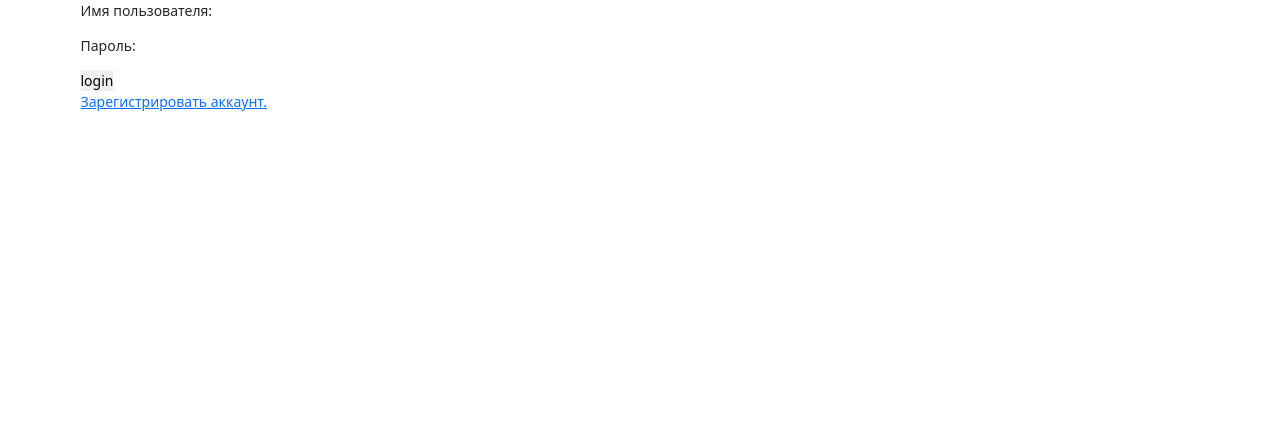
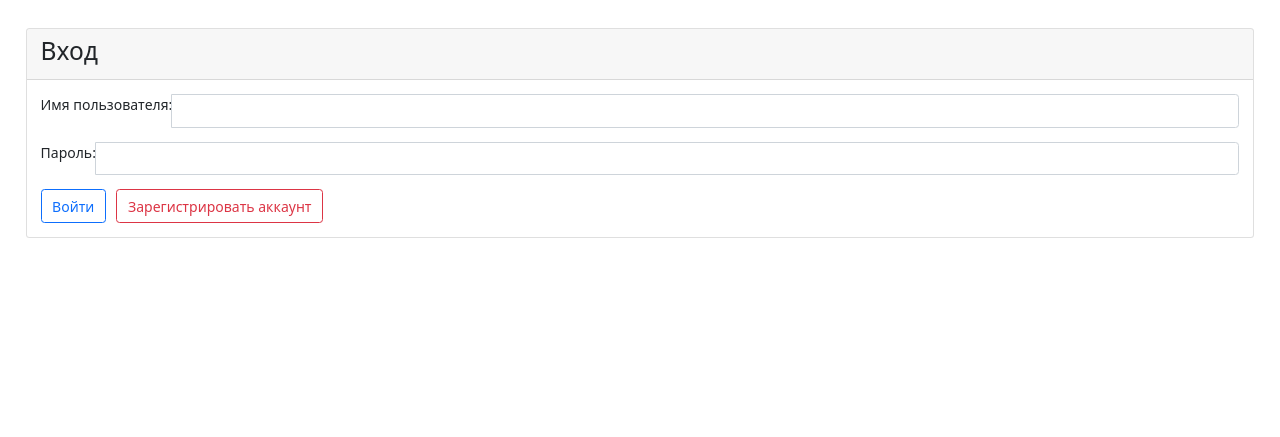
Before and after one commit to manndarinchik/web-database, a Django app: page /accounts/login/ in a window 1280 px wide. Shown: the top 437 px of the page. Before the commit the page ends 111 px from the top, so only its background shows below. Run offline with Django 4.2, Linux system fonts and the light colour scheme.

Commit message:
Небольшие обновления верстки и стилей

```diff
--- a/database_app/static/database_app/css/main.css
+++ b/database_app/static/database_app/css/main.css
@@ -230,3 +230,7 @@ td:nth-child(2) {
 #table_card .card-body{
 	padding: 0;
 }
+
+.list-group-container{
+	margin: 1rem;
+}
--- a/database_app/templates/base_generic.html
+++ b/database_app/templates/base_generic.html
@@ -12,17 +12,20 @@
     <link href="https://fonts.googleapis.com/css2?family=Roboto&display=swap" rel="stylesheet">
     <link href="https://cdn.jsdelivr.net/npm/bootstrap@5.1.3/dist/css/bootstrap.min.css" rel="stylesheet" integrity="sha384-1BmE4kWBq78iYhFldvKuhfTAU6auU8tT94WrHftjDbrCEXSU1oBoqyl2QvZ6jIW3" crossorigin="anonymous">
 
-    {% block title %}<title>Таблица</title>{% endblock %}
+    {% block title %}<title>Таблицы</title>{% endblock %}
 </head>
 <body>
-    {%if request.user.is_authenticated %}
     <div class="content_container">
+        {%if request.user.is_authenticated %}
 
         <div class="card" style="margin-top: 2rem; width: 100%;" id="nav_card">
             <nav class="navbar navbar-expand-lg navbar-light bg-light">
 
                 <h1><a href="{% url 'alltables' %}">{{user.username}}</a></h1>
-                <p>({{user_group}})</p>
+                {% if no_permissions %}
+                    {% else %}
+                    <p>({{user_group}})</p>
+                {% endif %}
 
                 <button class="navbar-toggler" type="button" data-bs-toggle="collapse" data-bs-target="#navbarNav" aria-controls="navbarNav" aria-expanded="false" aria-label="Toggle navigation">
                     <span class="navbar-toggler-icon"></span>
@@ -30,15 +33,17 @@
 
                 <div class="collapse navbar-collapse" id="navbarNav">
                     <ul class="navbar-nav">
+                        {% if user_group == "admins" %}
                         <li class="nav-item">
-                            {% if user_group == "admins" %}
                             <a class="btn btn-outline-success me-2" href="{% url 'admin' %}">Администрация</a>
+                        </li>
+                        {% endif %}
+                        {% if no_permissions %}
+                        {% else %}
+                        <li class="nav-item">
                             <a class="btn btn-outline-primary me-2" href="{% url 'alltables' %}">Все Таблицы</a>
-                            {% endif %}
                         </li>
-                        <li class="nav-item">
-                            <a class="btn btn-outline-primary me-2" href="#">Таблицы</a>
-                        </li>
+                        {%endif%}
                         <li class="nav-item">
                             <a class="btn btn-outline-danger me-2"  href="{% url 'logout' %}">Выйти</a>
                         </li>
@@ -47,10 +52,14 @@
             </nav>
         </div>
 
-    {% endif %}
+        {% endif %}
 
         {% if no_permissions %}
-        <p>Обратитесь у администратору для получения доступа. </p>
+        <div class="card" style="margin-top: 2rem; width: 100%;">
+          <div class="card-header">
+              <h3 class="card-title">Обратитесь к администратору для получения доступа.</h3>
+          </div>
+        </div>
         {% endif %}
 
         {% block content %}{% endblock %}
--- a/database_app/templates/database_app/admin.html
+++ b/database_app/templates/database_app/admin.html
@@ -1,5 +1,5 @@
 {% extends 'base_generic.html' %}
-
+{% block title%}<title>Администрирование</title>{%endblock%}
 {% block content %}
 
         <form action="" method="POST">
--- a/database_app/templates/database_app/index.html
+++ b/database_app/templates/database_app/index.html
@@ -1,11 +1,12 @@
 {% extends 'base_generic.html' %}
+{% block title%}<title>{{name}}</title>{%endblock%}
 
 {% block content %}
 
     {% if perms.database_app.can_view %}
     <div class="card" style="margin-top: 2rem; width: 100%;" id="table_card">
         <div class="card-header" id="table_header">
-            <h1>Таблица</h1>
+            <h1>{{name}}</h1>
         </div>
 
         <div class="card-body">
--- a/database_app/templates/registration/login.html
+++ b/database_app/templates/registration/login.html
@@ -1,7 +1,12 @@
 {% extends 'base_generic.html' %}
+{% block title%}<title>Вход</title>{%endblock%}
 
 {% block content %}
-  <div class="container-sm">
+<div class="card" style="margin-top: 2rem; width: 100%;">
+  <div class="card-header">
+      <h3 class="card-title">Вход</h3>
+  </div>
+    <div class="card-body">
       {% if form.errors %}
         <p>Логин и пароль не совпадают. Пожалуйста, попробуйте еще раз.</p>
       {% endif %}
@@ -10,25 +15,26 @@
         {% if user.is_authenticated %}
           <p>У вас нет доступа к этой странице.</p>
         {% else %}
-        <p>Войдите чтобы продолжить.</p>
+          <p> Войдите чтобы продолжить.</p>
         {% endif %}
       {% endif %}
 
       <form action="{% url 'login' %}" method="post" name="auth">
         {% csrf_token %}
-      <div class="mb-3">
+        <div class="input-group mb-3">
           {{ form.username.label_tag }}
-        {{ form.username }}
+          <div class="form-control">{{ form.username }}</div>
         </div>
-      <div class="mb-3">
+        <div class="input-group mb-3">
           {{ form.password.label_tag }}
-        {{ form.password }}
+          <div class="form-control">{{ form.password }}</div>
         </div>
-      <input type="submit" value="login" />
+        <input class="btn btn-outline-primary me-2" type="submit" value="Войти" />
+        <a class="btn btn-outline-danger me-2" href="{% url 'signup' %}">Зарегистрировать аккаунт</a>
         <input type="hidden" name="next" value="{{ next }}" />
       </form>
 
       {% comment %} <p><a href="{% url 'password_reset' %}">Забыли пароль?</a></p> {% endcomment %}
-    <p><a href="{% url 'signup' %}">Зарегистрировать аккаунт.</a></p>
+    </div>
 </div>
 {% endblock %}
```
Also changed, not shown: database_app/templates/database_app/alltables.html (+16 -6 lines), database_app/templates/registration/signup.html (+13 -8 lines). Lines whose indentation alone changed are shown as unchanged.
